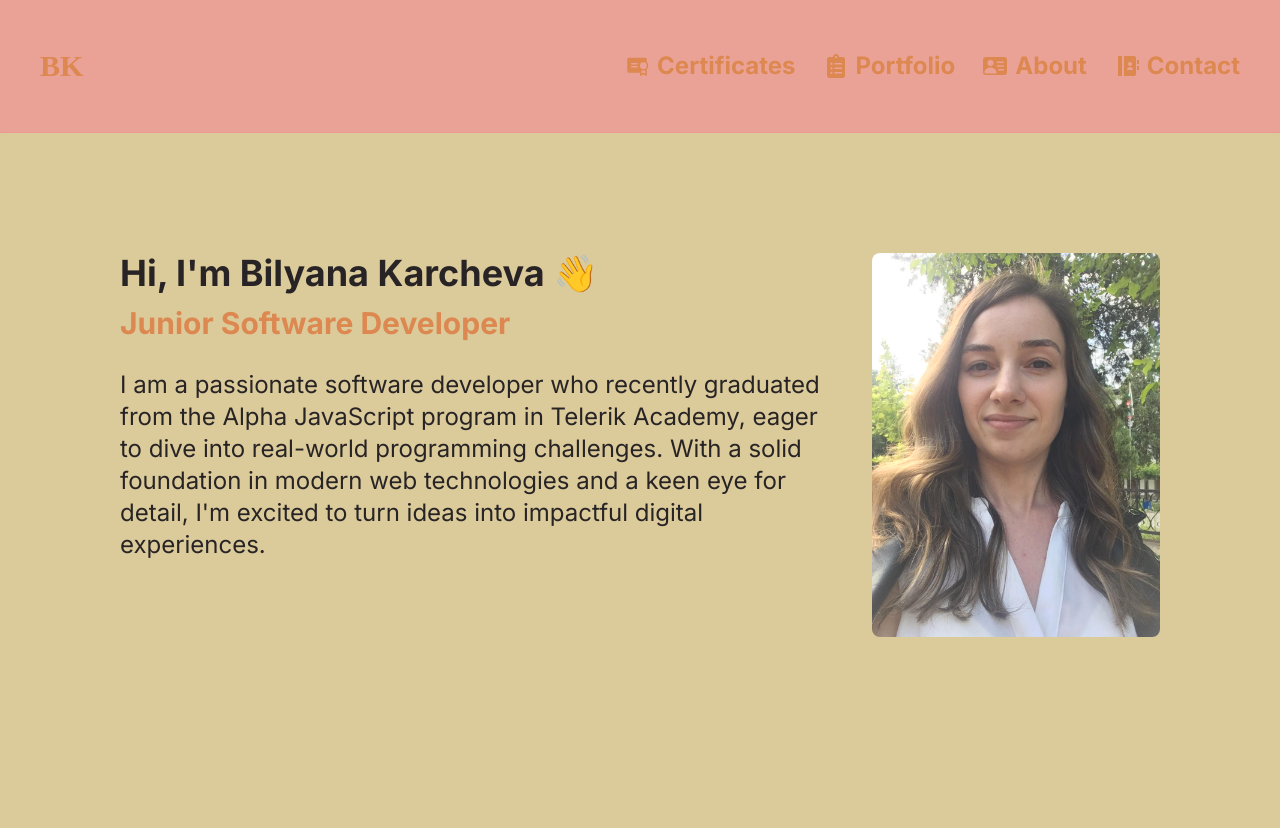
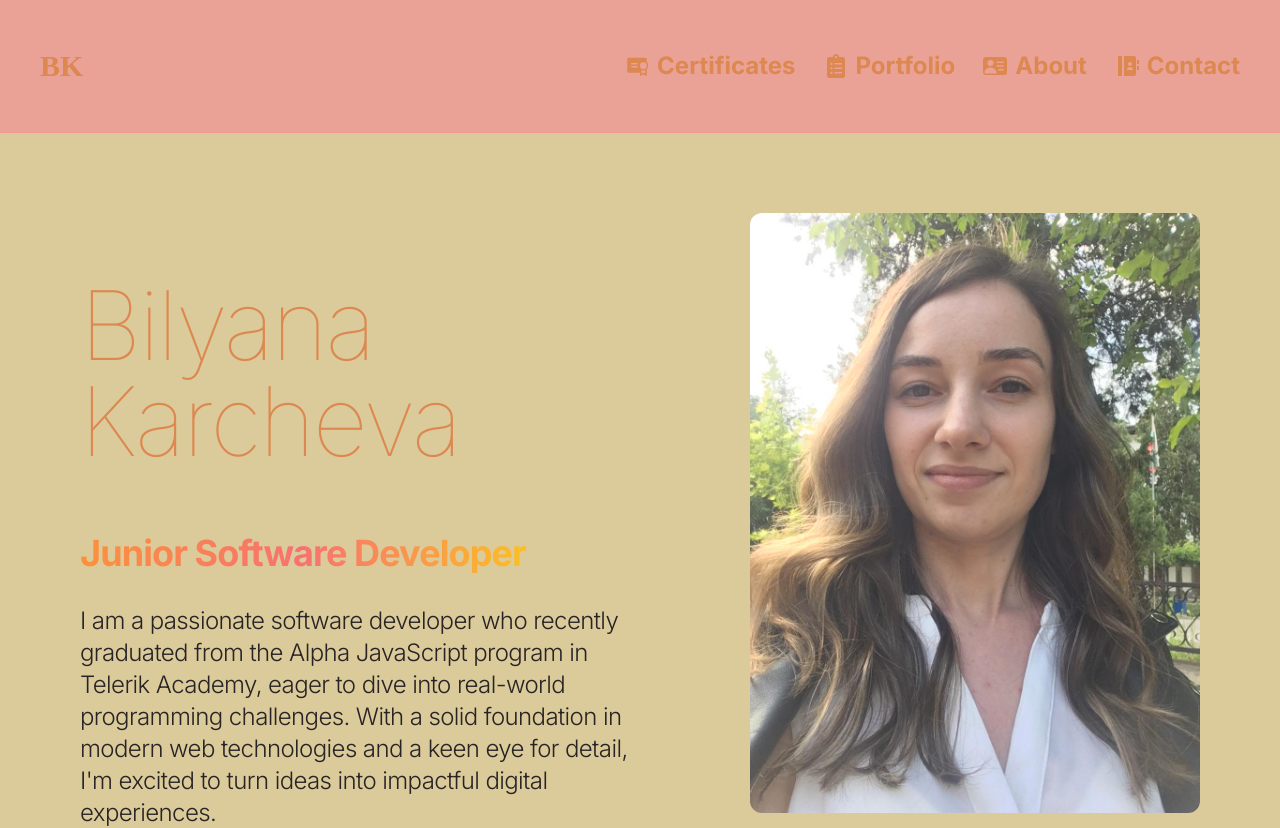
Before and after one commit to bilyanakarcheva/my-portfolio, a React (Vite) app: page / in a window 1280 px wide. Shown: the top 828 px of the page. Built offline with nearby package versions, Linux system fonts and the light colour scheme; a web font is replaced by a local one.

Commit message:
Remove backround color, add border and amend css of Hero component

```diff
--- a/src/views/Hero/Hero.tsx
+++ b/src/views/Hero/Hero.tsx
@@ -1,15 +1,32 @@
-import photo from '../../assets/photo_Bilyana.jpg';
+import myPhoto from '../../assets/photo_Bilyana.jpg';
+import { HERO_CONTENT } from '../../constants';
 function Hero() {
   return (
-    <div id="home" className="bg-base-300 w-full h-3/4 rounded-t-lg p-20">
-      <div className="flex flex-row justify-between p-10 gap-10 h-full">
-        <div className="flex flex-col items-start gap-3">
-          <h1 className="text-4xl text-left font-bold">Hi, I'm Bilyana Karcheva 👋</h1>
-          <h2 className="text-3xl text-left text-accent font-bold">Junior Software Developer</h2>
-          <p className="text-2xl text-left mt-4">I am a passionate software developer who recently graduated from the Alpha JavaScript program in Telerik Academy, eager to dive into real-world programming challenges. With a solid foundation in modern web technologies and a keen eye for detail, I'm excited to turn ideas into impactful digital experiences.</p>
+    <div id="hero" className="border-b border-base-200 p-20 lg:mb-35">
+      <div className="flex flex-wrap">
+        <div className="w-full lg:w-1/2">
+          <div className="flex flex-col items-center lg:items-start">
+            <h1 className="pb-16 text-6xl text-left font-thin text-accent tracking-tight lg:mt-16 lg:text-8xl">
+              Bilyana Karcheva
+            </h1>
+            <span className="bg-gradient-to-r from-orange-400 via-red-400 to-amber-400 text-4xl text-left font-bold bg-clip-text tracking-tight text-transparent">
+              Junior Software Developer
+            </span>
+            <p className="my-2 max-w-xl py-6 font-light tracking-tight text-2xl text-left">
+              {HERO_CONTENT}
+            </p>
+          </div>
         </div>
-        <img className="h-96 w-72 rounded-lg " src={photo} alt="photo">
-        </img>
+        <div className='w-full lg:w-1/2'>
+          <div className="flex justify-end">
+            <img
+              className="rounded-xl max-w-full max-h-full"
+              src={myPhoto}
+              alt="Bilyana Karcheva"
+              style={{ maxWidth: '450px', maxHeight: '600px' }}
+            />
+          </div>
+        </div>
       </div>
     </div>
   );
```
